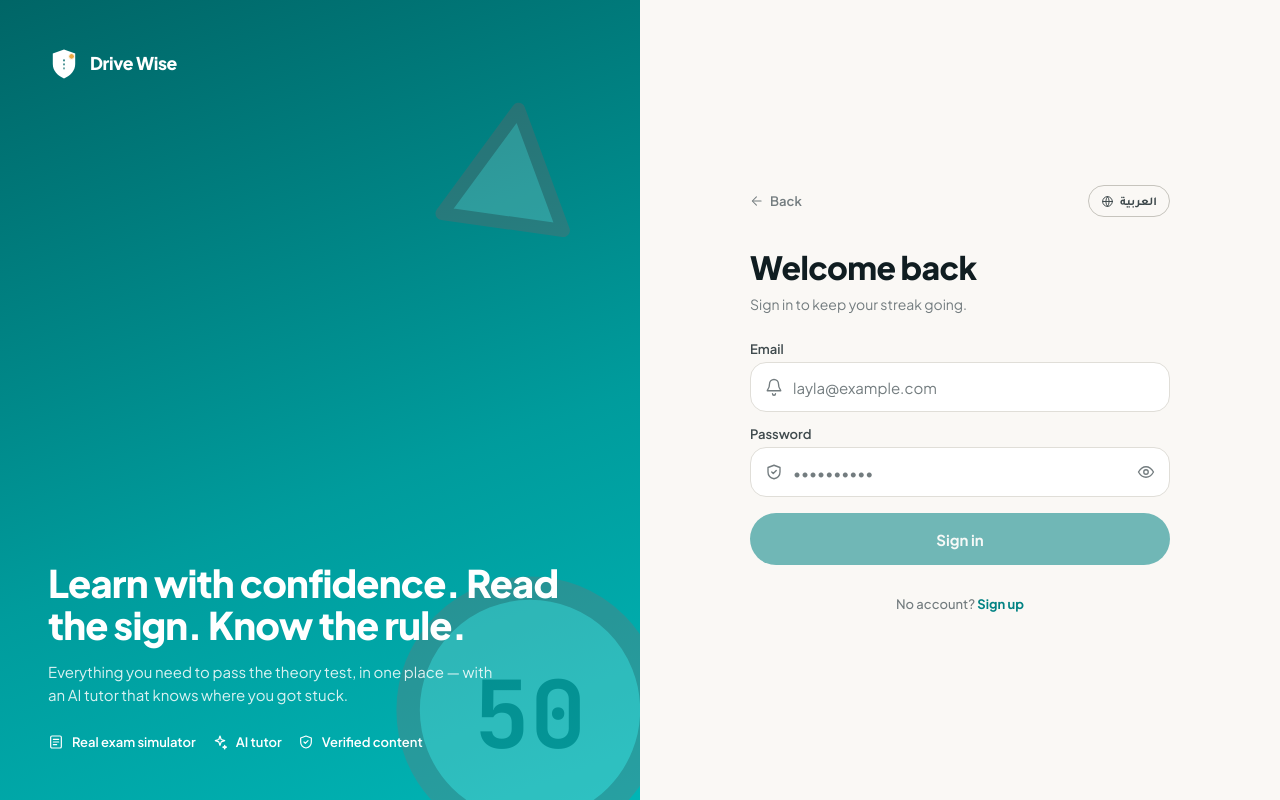
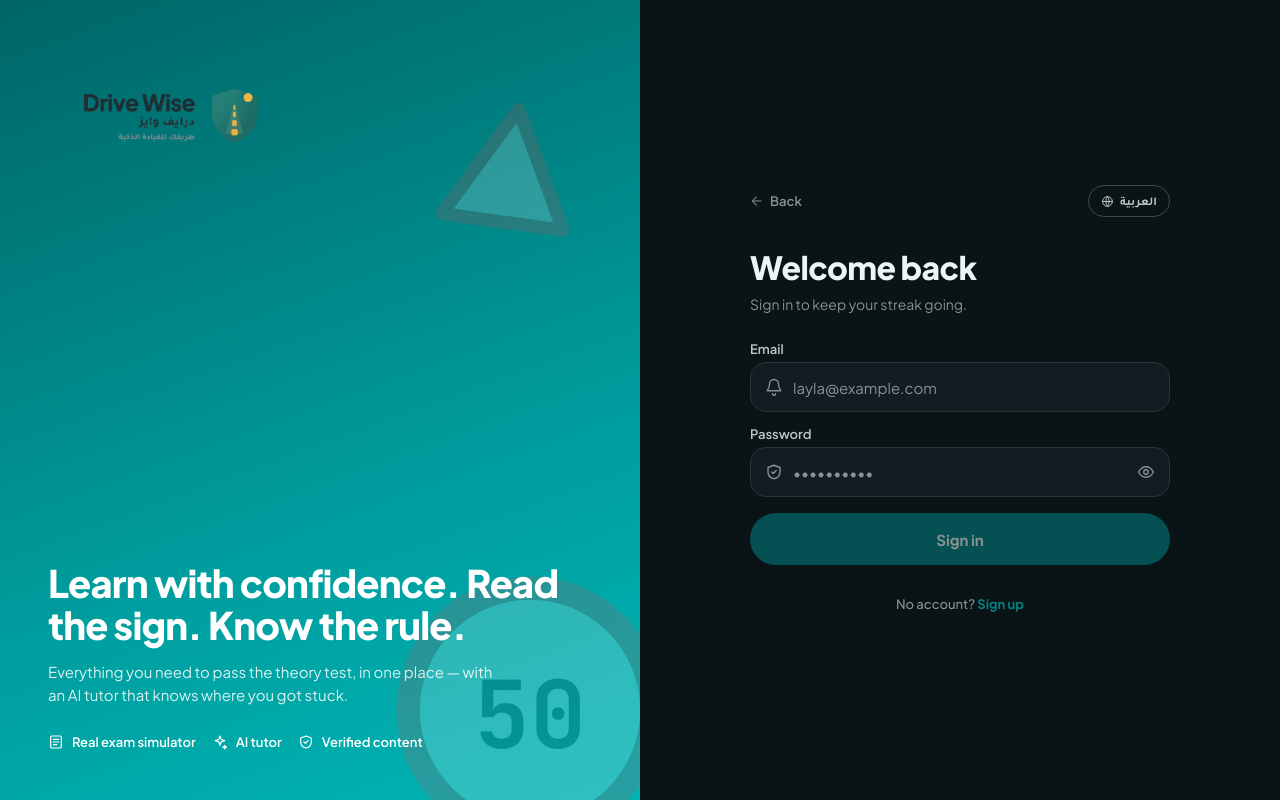
Before and after one commit to aboodlol/Smart_Driving_Learing_Platfrom_frontend, an Angular app: page /login in a window 1280 px wide. Built offline with nearby package versions, Linux system fonts and the light colour scheme.

Commit message:
dark theme fixing

```diff
--- a/src/app/app.html
+++ b/src/app/app.html
@@ -31,7 +31,7 @@
       [class.is-collapsed]="sidebarCollapsed()"
     >
       <a routerLink="/home" class="dw-brand" (click)="closeSidebar()">
-        <img src="assets/logo.png" alt="DriveWise" class="dw-brand__logo" />
+        <img src="/assets/logo.png" alt="DriveWise" class="dw-brand__logo" />
       </a>
 
       <button
@@ -184,7 +184,7 @@
   <!-- ─── Landing only: marketing TopBar ─── -->
   <header class="dw-topbar">
     <a routerLink="/landing" class="dw-tb-logo" aria-label="DriveWise">
-      <img src="assets/logo.png" alt="DriveWise" class="dw-tb-logo__image" />
+      <img src="/assets/logo.png" alt="DriveWise" class="dw-tb-logo__image" />
     </a>
 
     <div class="dw-tb-actions">
--- a/src/app/app.scss
+++ b/src/app/app.scss
@@ -125,7 +125,7 @@
 
 .dw-brand__logo {
   display: block;
-  width: 280px;
+  width: 360px;
   height: auto;
   max-height: 96px;
   object-fit: contain;
@@ -629,7 +629,7 @@
 
 .dw-tb-logo__image {
   display: block;
-  width: 280px;
+  width: 360px;
   height: auto;
   max-height: 96px;
   object-fit: contain;
@@ -762,6 +762,6 @@
 
 @media (max-width: 520px) {
   .dw-tb-logo__image {
-    width: 220px;
+    width: 280px;
   }
 }
--- a/src/app/features/auth/pages/login-page.component.html
+++ b/src/app/features/auth/pages/login-page.component.html
@@ -1,48 +1,7 @@
 <div class="dw-auth">
   <!-- Visual pane (left, gradient teal — LoginScreen uses default side="right" so visual is on the left) -->
   <aside class="dw-visual-pane">
-    <span class="dw-logo">
-      <svg width="32" height="32" viewBox="0 0 40 40" fill="none" aria-hidden="true">
-        <path d="M20 2 L34 7 V20 C34 28.5 28 34.5 20 38 C12 34.5 6 28.5 6 20 V7 Z" fill="#fff" />
-        <path d="M14 30 L20 12 L26 30 Z" fill="rgba(255,255,255,0.18)" />
-        <rect
-          x="19"
-          y="14"
-          width="2"
-          height="3"
-          rx="1"
-          fill="var(--brand-teal-700)"
-          opacity="0.95"
-        />
-        <rect
-          x="19"
-          y="19"
-          width="2"
-          height="3"
-          rx="1"
-          fill="var(--brand-teal-700)"
-          opacity="0.85"
-        />
-        <rect
-          x="19"
-          y="24"
-          width="2"
-          height="3"
-          rx="1"
-          fill="var(--brand-teal-700)"
-          opacity="0.7"
-        />
-        <circle
-          cx="29.5"
-          cy="10.5"
-          r="3.6"
-          fill="var(--brand-amber-500)"
-          stroke="#fff"
-          stroke-width="1.2"
-        />
-      </svg>
-      <span class="dw-logo-text">{{ isAr() ? 'درايف وايز' : 'Drive Wise' }}</span>
-    </span>
+    <span class="dw-logo"><img src="/assets/logo.png" alt="DriveWise" style="max-height: 140px; width: auto;" /></span>
 
     <div class="dw-visual-mid">
       <h2 class="dw-visual-title">
--- a/src/app/features/auth/pages/login-page.component.scss
+++ b/src/app/features/auth/pages/login-page.component.scss
@@ -27,6 +27,17 @@
 
   --dw-font-sans: 'Plus Jakarta Sans', 'Tajawal', -apple-system, system-ui, sans-serif;
   --dw-font-ar: 'Tajawal', 'Plus Jakarta Sans', system-ui, sans-serif;
+}
+
+:host-context(html[data-theme='dark']), :host-context([data-theme='dark']) {
+  --dw-bg: oklch(18% 0.015 220);
+  --dw-surface: oklch(22% 0.018 220);
+  --dw-border: oklch(32% 0.02 220);
+  --dw-border-strong: oklch(40% 0.025 220);
+
+  --dw-text: oklch(96% 0.01 220);
+  --dw-text-2: oklch(82% 0.015 220);
+  --dw-text-3: oklch(65% 0.015 220);
 
   display: block;
   min-height: 100vh;
--- a/src/app/features/auth/pages/register-page.component.html
+++ b/src/app/features/auth/pages/register-page.component.html
@@ -306,48 +306,7 @@
   <!-- Visual pane (right, gradient teal) -->
   <aside class="dw-visual-pane">
     <!-- Logo -->
-    <span class="dw-logo">
-      <svg width="32" height="32" viewBox="0 0 40 40" fill="none" aria-hidden="true">
-        <path d="M20 2 L34 7 V20 C34 28.5 28 34.5 20 38 C12 34.5 6 28.5 6 20 V7 Z" fill="#fff" />
-        <path d="M14 30 L20 12 L26 30 Z" fill="rgba(255,255,255,0.18)" />
-        <rect
-          x="19"
-          y="14"
-          width="2"
-          height="3"
-          rx="1"
-          fill="var(--brand-teal-700)"
-          opacity="0.95"
-        />
-        <rect
-          x="19"
-          y="19"
-          width="2"
-          height="3"
-          rx="1"
-          fill="var(--brand-teal-700)"
-          opacity="0.85"
-        />
-        <rect
-          x="19"
-          y="24"
-          width="2"
-          height="3"
-          rx="1"
-          fill="var(--brand-teal-700)"
-          opacity="0.7"
-        />
-        <circle
-          cx="29.5"
-          cy="10.5"
-          r="3.6"
-          fill="var(--brand-amber-500)"
-          stroke="#fff"
-          stroke-width="1.2"
-        />
-      </svg>
-      <span class="dw-logo-text">{{ isAr() ? 'درايف وايز' : 'Drive Wise' }}</span>
-    </span>
+    <span class="dw-logo"><img src="/assets/logo.png" alt="DriveWise" style="max-height: 140px; width: auto;" /></span>
 
     <div class="dw-visual-mid">
       <h2 class="dw-visual-title">
--- a/src/app/features/auth/pages/register-page.component.scss
+++ b/src/app/features/auth/pages/register-page.component.scss
@@ -27,6 +27,17 @@
 
   --dw-font-sans: 'Plus Jakarta Sans', 'Tajawal', -apple-system, system-ui, sans-serif;
   --dw-font-ar: 'Tajawal', 'Plus Jakarta Sans', system-ui, sans-serif;
+}
+
+:host-context(html[data-theme='dark']), :host-context([data-theme='dark']) {
+  --dw-bg: oklch(18% 0.015 220);
+  --dw-surface: oklch(22% 0.018 220);
+  --dw-border: oklch(32% 0.02 220);
+  --dw-border-strong: oklch(40% 0.025 220);
+
+  --dw-text: oklch(96% 0.01 220);
+  --dw-text-2: oklch(82% 0.015 220);
+  --dw-text-3: oklch(65% 0.015 220);
 
   display: block;
   min-height: 100vh;
```
